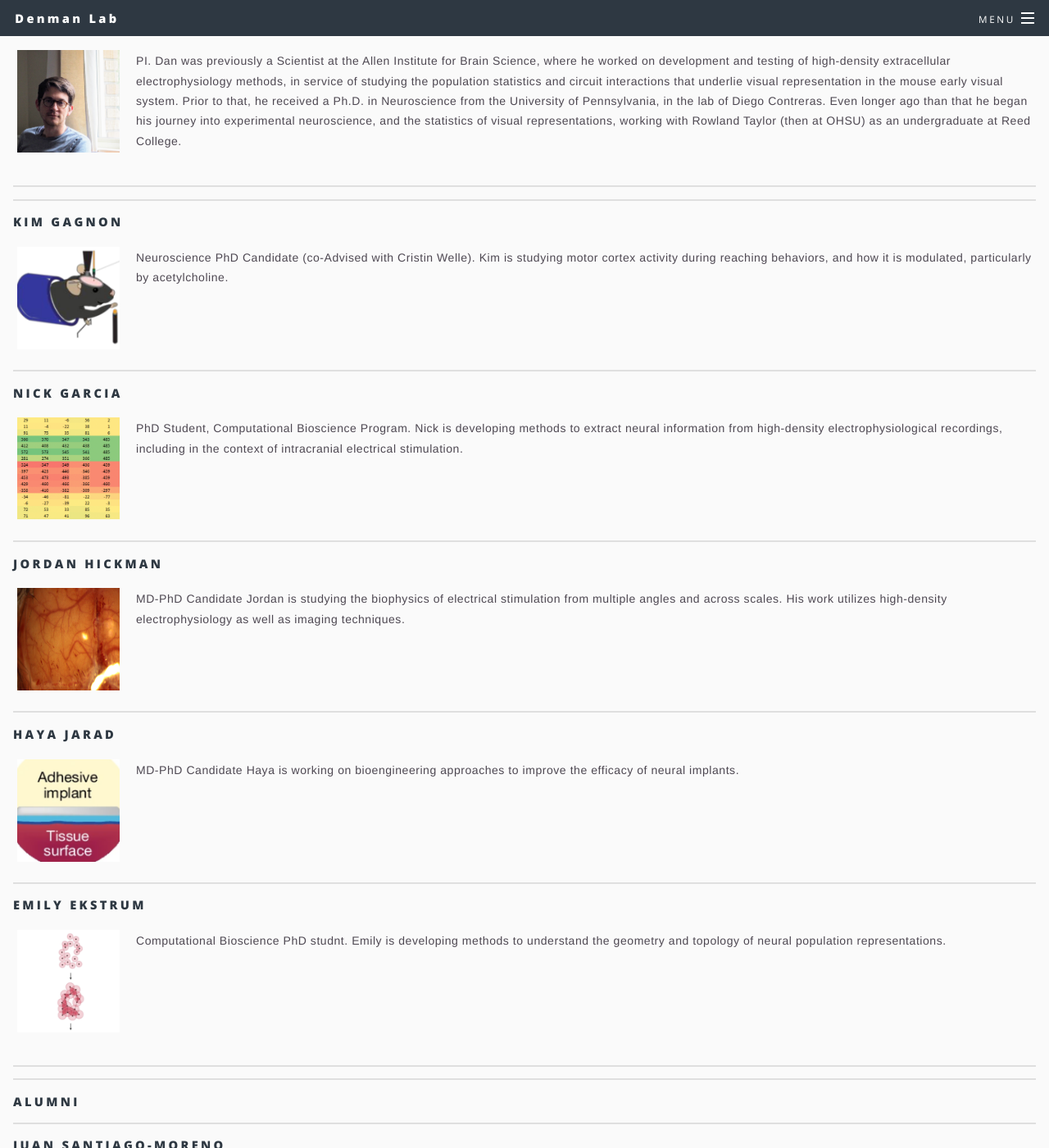
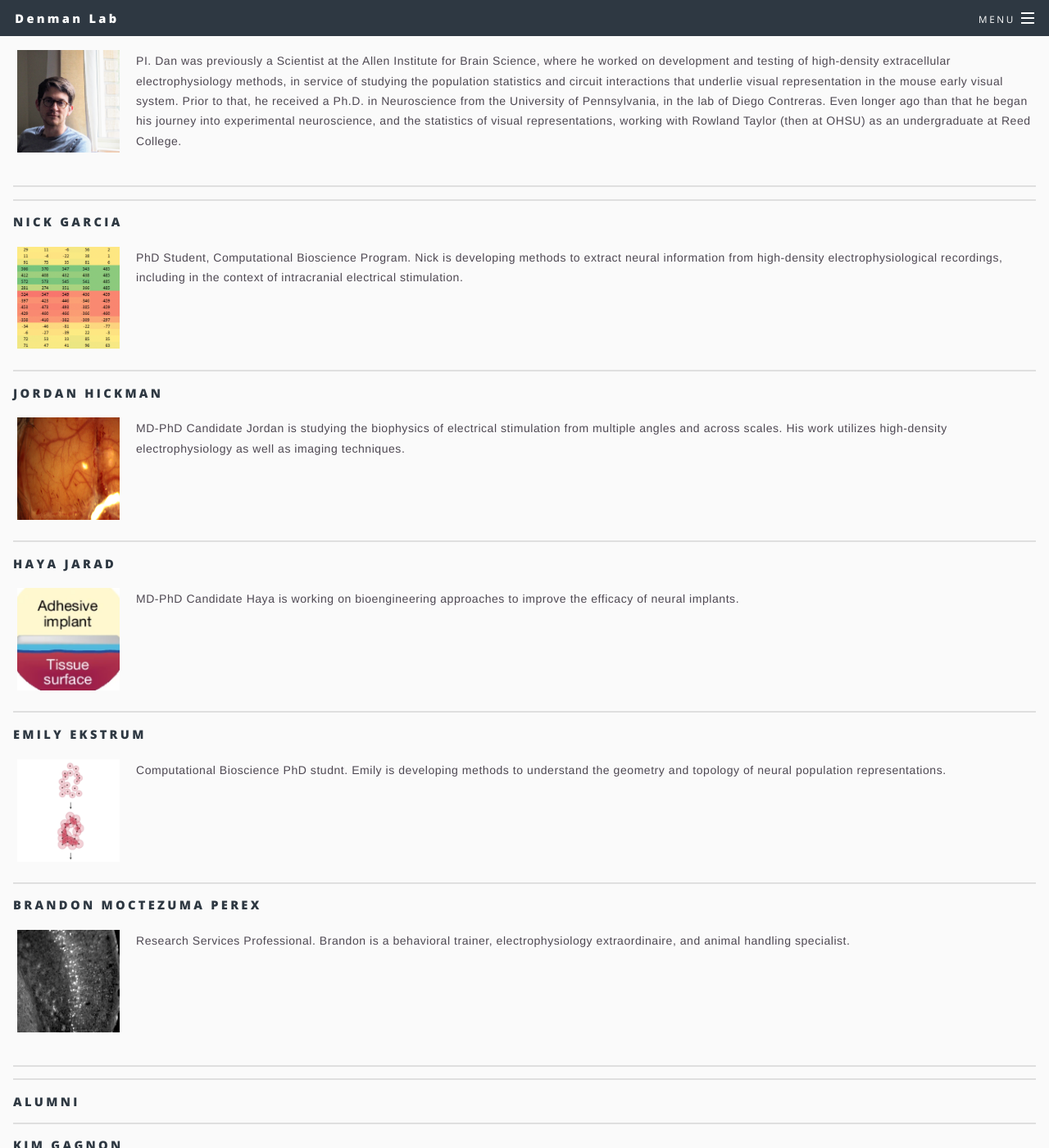
Before and after one commit to denmanlab/denmanlab.github.io, a Jekyll site: the page built from _pages/people.html, in a window 1280 px wide and 1400 px high, scrolled down 507 px. Shown: the whole window at 82% size. Built offline with Jekyll 4.4.1, drawn with Linux system fonts in a browser that asks for light colours; some of the changed text lies outside the part shown.

Commit message:
add brandon

```diff
--- a/_pages/people.html
+++ b/_pages/people.html
@@ -21,17 +21,6 @@ background-image: cu001.jpeg
     </p2>
 </div>
 <hr style="margin:1em 0 1em 0;" />
-
-
-<hr style="margin:0 0 1em 0;" />
-<h4>Kim Gagnon</h4>
-<div class=image_wrapper>
-    <img id="img" src="/images/kim.png"
-    width="125" height="125" class="bio_img_l"/>
-    <p2>
-        Neuroscience PhD Candidate (co-Advised with Cristin Welle). Kim is studying motor cortex activity during reaching behaviors, and how it is modulated, particularly by acetylcholine.
-    </p2>
-</div>
 
 <hr style="margin:0 0 1em 0;" />
 <h4>Nick Garcia</h4>
@@ -73,10 +62,31 @@ background-image: cu001.jpeg
     </p2>
 </div>
 
+<hr style="margin:0 0 1em 0;" />
+<h4>Brandon Moctezuma Perex</h4>
+<div class=image_wrapper>
+    <img id="img" src="/images/slide.png"
+    width="125" height="125" class="bio_img_l"/>
+    <p2>
+        Research Services Professional. Brandon is a behavioral trainer, electrophysiology extraordinaire, and animal handling specialist.
+    </p2>
+</div>
+
+
+
 <hr style="margin:1em 0 1em 0;" />
 <hr style="margin:1em 0 1em 0;" />
 
 <h4>Alumni</h4>
+<hr style="margin:0 0 1em 0;" />
+<h4>Kim Gagnon</h4>
+<div class=image_wrapper>
+    <img id="img" src="/images/kim.png"
+    width="125" height="125" class="bio_img_l"/>
+    <p2>
+        Neuroscience PhD Candidate (co-Advised with Cristin Welle). Kim is studying motor cortex activity during reaching behaviors, and how it is modulated, particularly by acetylcholine.
+    </p2>
+</div>
 
 <hr style="margin:0 0 1em 0;" />
 <h4>Juan Santiago-Moreno</h4>
```
